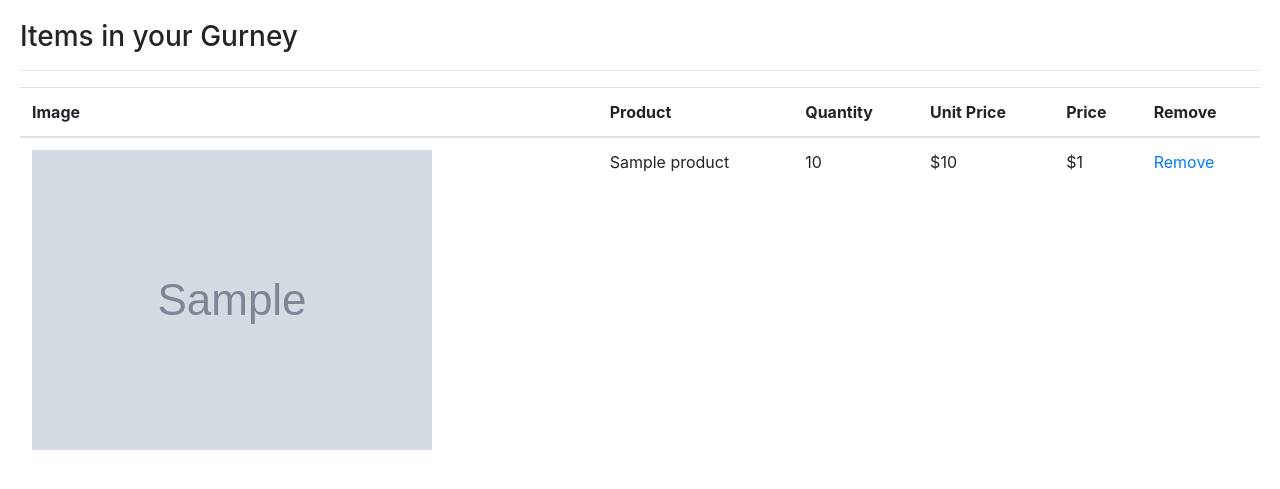
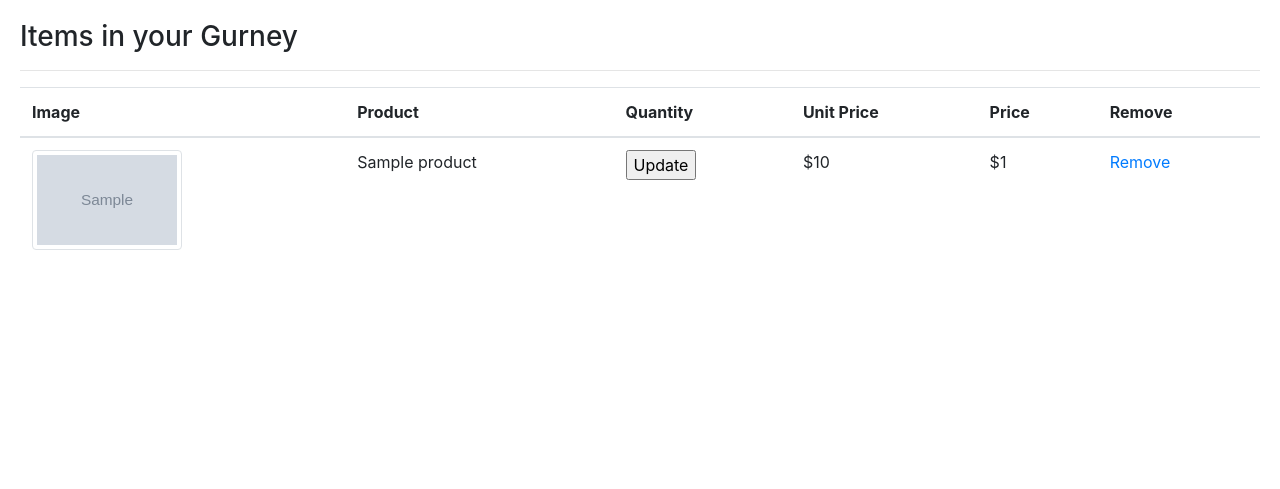
Before and after one commit to Thananjaya/shopping-cart, a Django app: template gurney/templates/gurney/gurney_detail.html in a window 1280 px wide. Shown: the part 76-565 px from the top of the page. Run offline with Django 3.2, Linux system fonts and the light colour scheme; tables that the repository leaves empty hold one stand-in row (values such as "Sample post"); the template is opened without the code that fills it: values that come from a table or form of the project are taken from there, most other values are stand-ins (such as "Sample title", 1, 10 or a date in 2020); grey boxes marked "Sample" are stand-in pictures; some libraries are stand-ins or nearby versions.

Commit message:
adding update feature in gurney template

```diff
--- a/gurney/gurney.py
+++ b/gurney/gurney.py
@@ -23,7 +23,7 @@ class Gurney(object):
 		gurney = self.gurney.copy()
 		for product in products:
 			gurney[str(product.id)]['product'] = product
-		for items in gurney.values():
+		for item in gurney.values():
 			item['price'] = Decimal(item['price'])
 			item['total_price'] = item['price'] * item['quantity']
 			yield item
--- a/gurney/templates/gurney/gurney_detail.html
+++ b/gurney/templates/gurney/gurney_detail.html
@@ -26,16 +26,24 @@
 				    <tr>
 				      <td>
 				      	<a href="{{ product.get_absolute_url }}">
-	                <img src="{% if product.image %}{{ product.image.url }}{% else %}{% static 'image/no_image.png' %}{% endif %}">
+	                <img
+	                	src="{% if product.image %}{{ product.image.url }}{% else %}{% static 'image/no_image.png' %}{% endif %}"
+	                	class="img-thumbnail gurney-image"
+                	/>
 	              </a>
 				      </td>
 				      <td>{{ product.name }}</td>
 				      <td>
-				      	{{ item.quantity }}
+				      	<form action="{% url 'gurney:gurney_add' product.id %}" method="post">
+	                {{ item.update_quantity_form.quantity }}
+	                {{ item.update_quantity_form.update }}
+	                <input type="submit" value="Update">
+	                {% csrf_token %}
+              </form>
 				      </td>
 	          	<td>${{ item.price }}</td>
 	          	<td>${{ item.total_price }}</td>
-				      <td><a href="{% url 'cart:cart_remove' product.id %}">Remove</a></td>
+				      <td><a href="{% url 'gurney:gurney_remove' product.id %}">Remove</a></td>
 			    	</tr>
 			    {% endwith %}
 		   	{% endfor %}
--- a/gurney/views.py
+++ b/gurney/views.py
@@ -23,4 +23,6 @@ def remove_product_from_gurney(request, product_id):
 
 def gurney_detail(request):
 	gurney = Gurney(request)
+	for item in gurney:
+		item['update_quantity_form'] = AddProductToGurneyForm(initial={'quantity': item['quantity'], 'update': True})
 	return render(request, 'gurney/gurney_detail.html', {'gurney': gurney})
--- a/static/css/app.css
+++ b/static/css/app.css
@@ -6,3 +6,8 @@
 	height: 400px;
 	width: 700px;
 }
+
+.gurney-image {
+	height: 100px;
+	width: 150px;
+}
```
